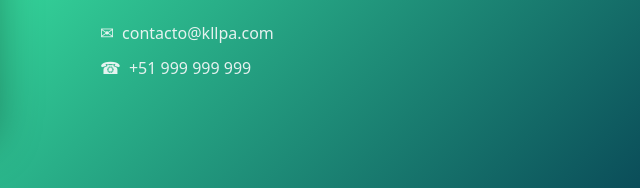
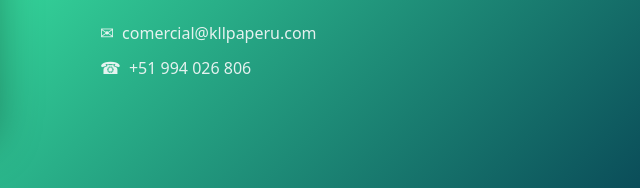
Before and after one commit to IngeniaBridgeConsulting/Kllpa-coming-soon, a plain HTML site: page index.html in a window 1280 px wide. Shown: the part 486-674 px from the top of the page, 556-1196 px from the left. Drawn offline with Linux system fonts and the light colour scheme.

Commit message:
Update index.html

```diff
--- a/index.html
+++ b/index.html
@@ -380,13 +380,13 @@
           </p>
 
           <div class="contact-list">
-            <a href="mailto:contacto@kllpa.com" class="contact-item">
+            <a href="mailto:comercial@kllpaperu.com" class="contact-item">
               <span class="contact-icon">✉</span>
-              <span>contacto@kllpa.com</span>
+              <span>comercial@kllpaperu.com</span>
             </a>
-            <a href="tel:+51999999999" class="contact-item">
+            <a href="tel:+51994026806" class="contact-item">
               <span class="contact-icon">☎</span>
-              <span>+51 999 999 999</span>
+              <span>+51 994 026 806</span>
             </a>
           </div>
         </div>
```
